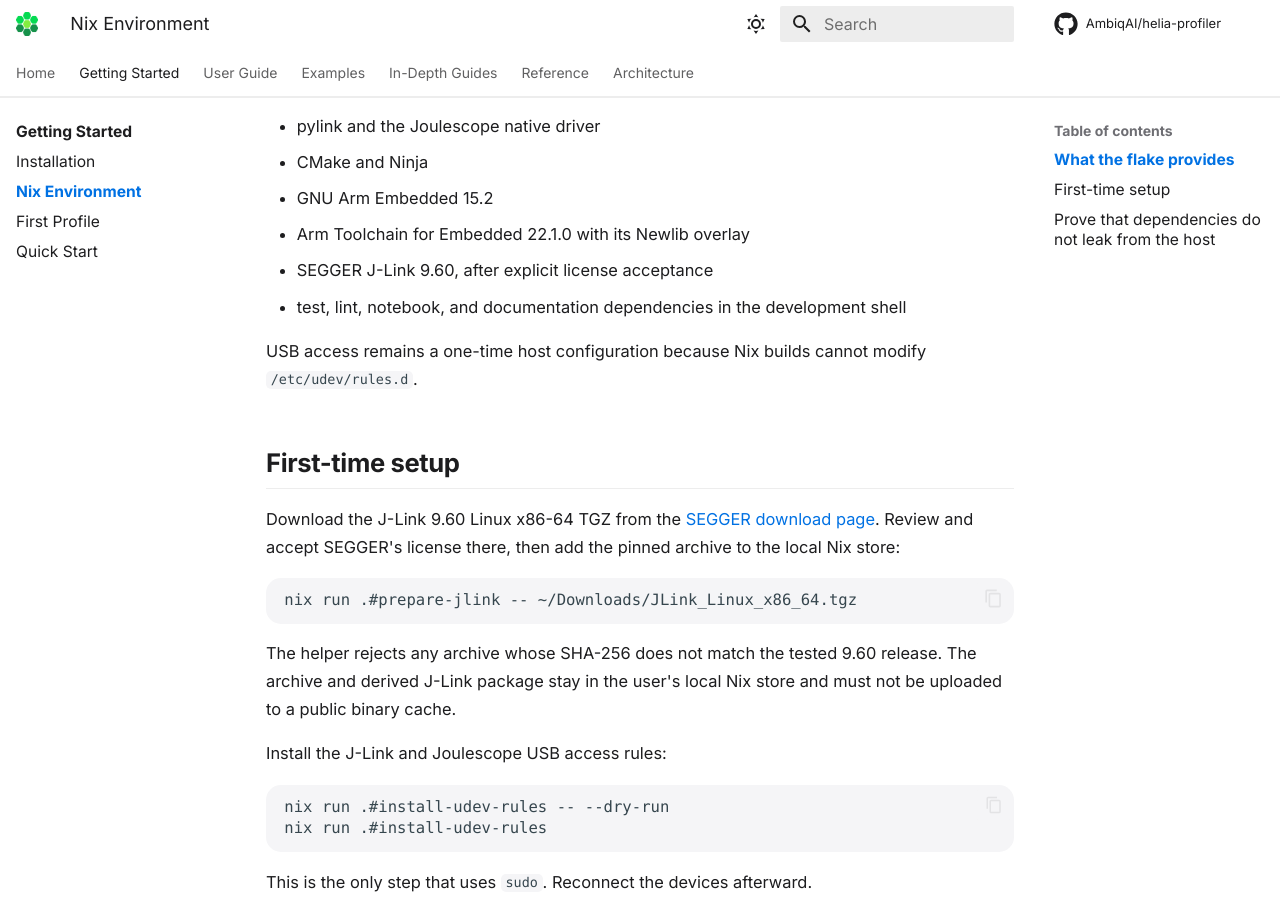
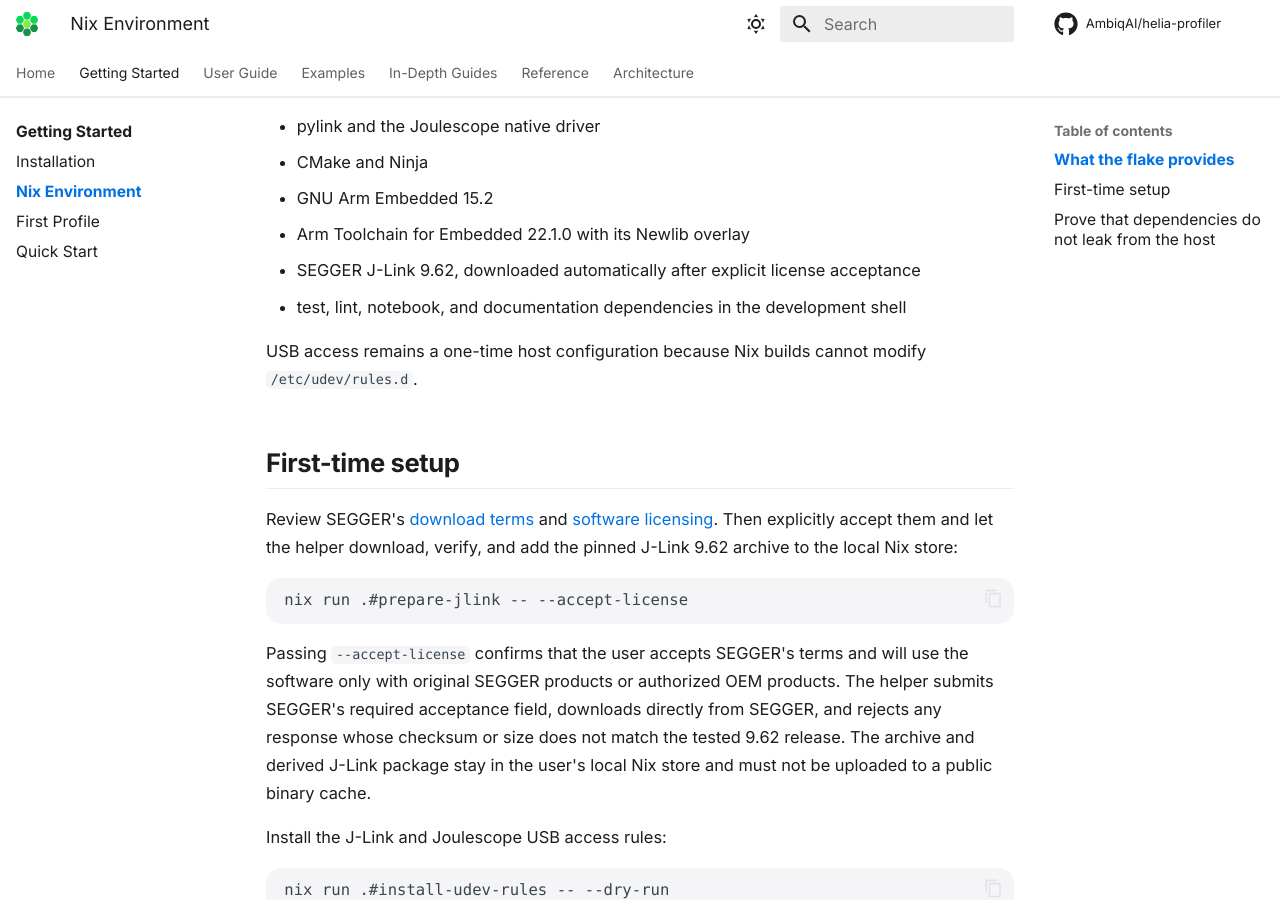
Before and after one commit to AmbiqAI/helia-profiler, an MkDocs documentation site: the page built from docs/getting-started/nix.md, in a window 1280 px wide and 900 px high, scrolled down 439 px. Built offline with MkDocs 1.6.1 and Material for MkDocs 9.7.7, drawn with Linux system fonts in a browser that asks for light colours; some web fonts are replaced; comment, search, counter and statistics services are not loaded; some of the changed text lies outside the part shown.

Commit message:
feat: automate licensed J-Link download

````diff
--- a/docs/getting-started/nix.md
+++ b/docs/getting-started/nix.md
@@ -13,7 +13,7 @@
 - CMake and Ninja
 - GNU Arm Embedded 15.2
 - Arm Toolchain for Embedded 22.1.0 with its Newlib overlay
-- SEGGER J-Link 9.60, after explicit license acceptance
+- SEGGER J-Link 9.62, downloaded automatically after explicit license acceptance
 - test, lint, notebook, and documentation dependencies in the development shell
 
 USB access remains a one-time host configuration because Nix builds cannot
@@ -21,18 +21,22 @@
 
 ## First-time setup
 
-Download the J-Link 9.60 Linux x86-64 TGZ from the
-[SEGGER download page](https://www.segger.com/downloads/jlink/). Review and
-accept SEGGER's license there, then add the pinned archive to the local Nix
-store:
+Review SEGGER's
+[download terms](https://www.segger.com/downloads/jlink/JLink_Linux_V962_x86_64.tgz)
+and [software licensing](https://www.segger.com/purchase/licensing/). Then
+explicitly accept them and let the helper download, verify, and add the pinned
+J-Link 9.62 archive to the local Nix store:
 
 ```bash
-nix run .#prepare-jlink -- ~/Downloads/JLink_Linux_x86_64.tgz
+nix run .#prepare-jlink -- --accept-license
 ```
 
-The helper rejects any archive whose SHA-256 does not match the tested 9.60
-release. The archive and derived J-Link package stay in the user's local Nix
-store and must not be uploaded to a public binary cache.
+Passing `--accept-license` confirms that the user accepts SEGGER's terms and
+will use the software only with original SEGGER products or authorized OEM
+products. The helper submits SEGGER's required acceptance field, downloads
+directly from SEGGER, and rejects any response whose checksum or size does not
+match the tested 9.62 release. The archive and derived J-Link package stay in
+the user's local Nix store and must not be uploaded to a public binary cache.
 
 Install the J-Link and Joulescope USB access rules:
 
@@ -83,17 +87,14 @@
 ```bash
 docker run --rm -it \
   -v "$PWD:/src:ro" \
-  -v "$HOME/Downloads/JLink_Linux_x86_64.tgz:/tmp/JLink_Linux_x86_64.tgz:ro" \
   nixos/nix:latest sh
 ```
 
 Then, inside the container:
 
 ```bash
-nix store add --mode flat \
-  --name JLink_Linux_x86_64.tgz \
-  /tmp/JLink_Linux_x86_64.tgz
 cd /src
+nix run path:.#prepare-jlink -- --accept-license
 nix flake check path:.
 nix run path:.#verify-isolation
 ```
````
Also changed, not shown: README.md (+4 -4 lines), 3 other files.
